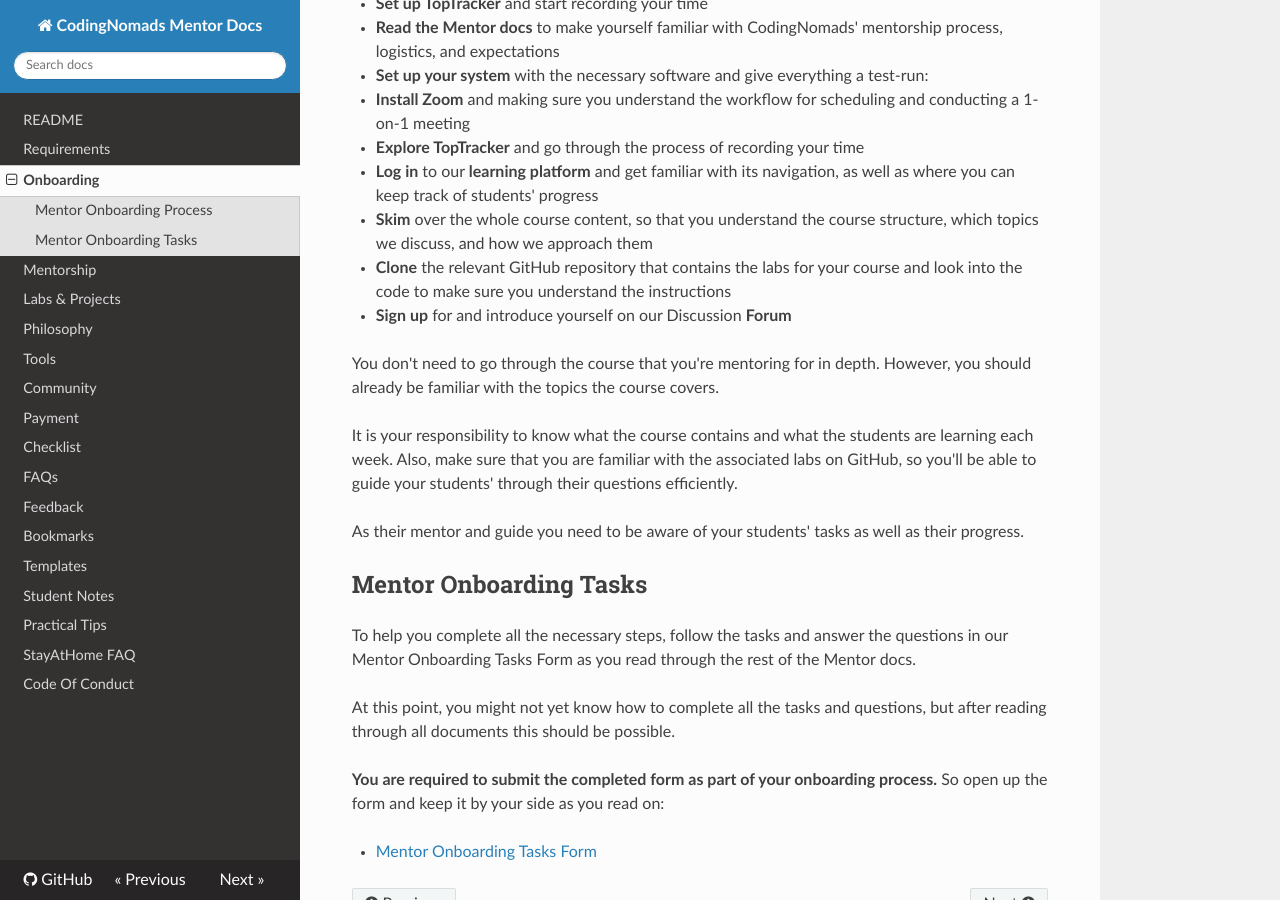
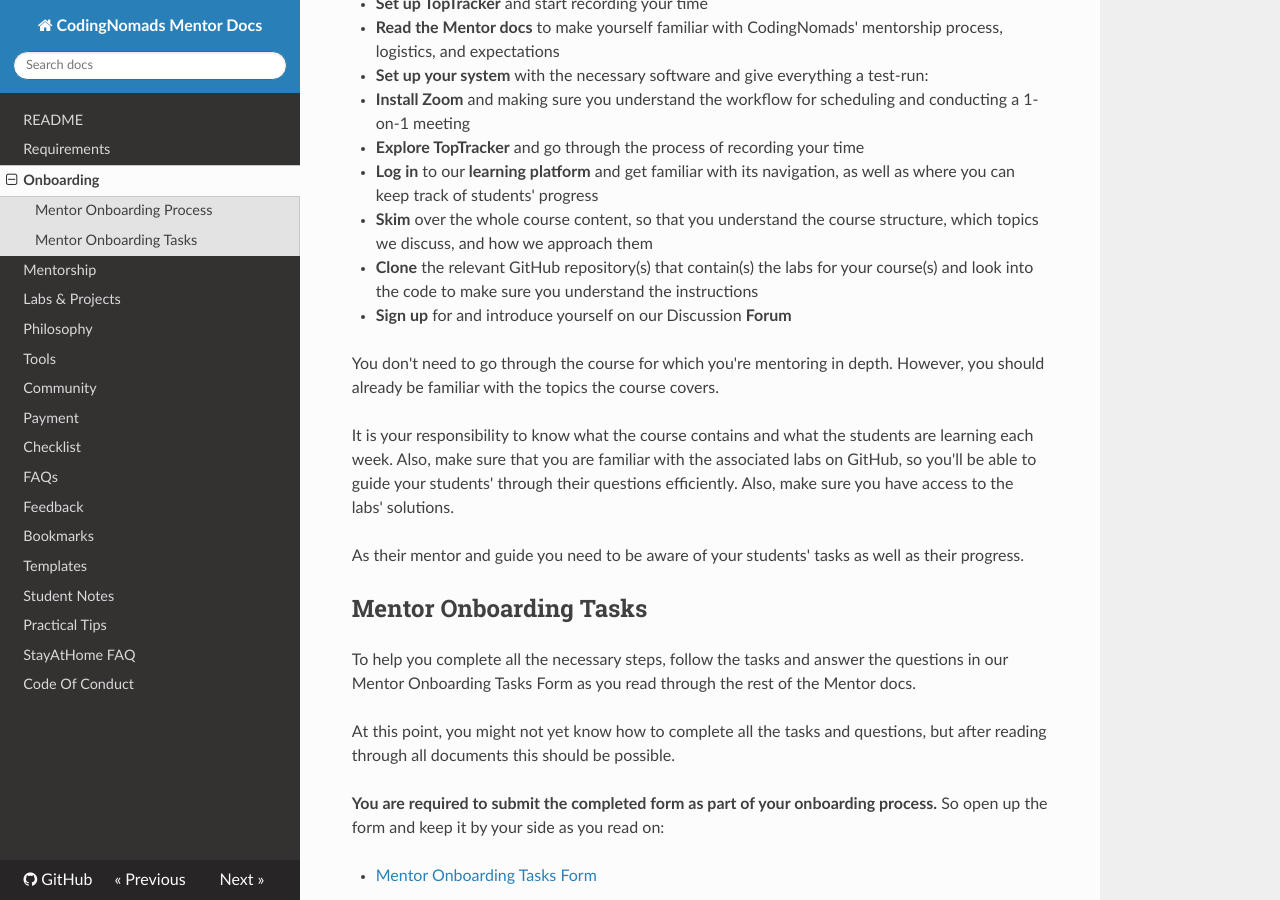
Before and after one commit to CodingNomads/mentor-docs, an MkDocs documentation site: the page built from docs/02_new_mentors.md, in a window 1280 px wide and 900 px high, scrolled down 500 px. Built offline with MkDocs 1.6.1, drawn with Linux system fonts in a browser that asks for light colours; nearby versions of some CDN libraries.

Commit message:
updated faqs

```diff
--- a/docs/02_new_mentors.md
+++ b/docs/02_new_mentors.md
@@ -15,12 +15,12 @@
   - **Explore TopTracker** and go through the process of recording your time
 - **Log in** to our **learning platform** and get familiar with its navigation, as well as where you can keep track of students' progress
 - **Skim** over the whole course content, so that you understand the course structure, which topics we discuss, and how we approach them
-- **Clone** the relevant GitHub repository that contains the labs for your course and look into the code to make sure you understand the instructions
+- **Clone** the relevant GitHub repository(s) that contain(s) the labs for your course(s) and look into the code to make sure you understand the instructions
 - **Sign up** for and introduce yourself on our Discussion **Forum**
 
-You don't need to go through the course that you're mentoring for in depth. However, you should already be familiar with the topics the course covers.
+You don't need to go through the course for which you're mentoring in depth. However, you should already be familiar with the topics the course covers.
 
-It is your responsibility to know what the course contains and what the students are learning each week. Also, make sure that you are familiar with the associated labs on GitHub, so you'll be able to guide your students' through their questions efficiently.
+It is your responsibility to know what the course contains and what the students are learning each week. Also, make sure that you are familiar with the associated labs on GitHub, so you'll be able to guide your students' through their questions efficiently.  Also, make sure you have access to the labs' solutions.
 
 As their mentor and guide you need to be aware of your students' tasks as well as their progress.
 
```
Also changed, not shown: docs/03_mentorship_process.md (+1 -1 lines), docs/05_tools.md (+1 -1 lines), docs/09_faq.md (+9 -0 lines).
